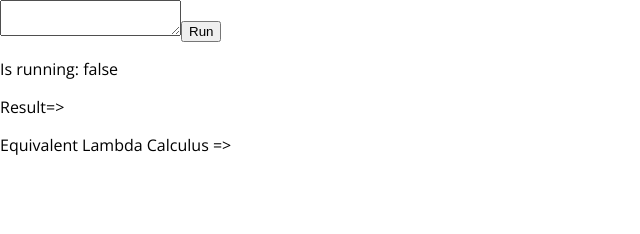
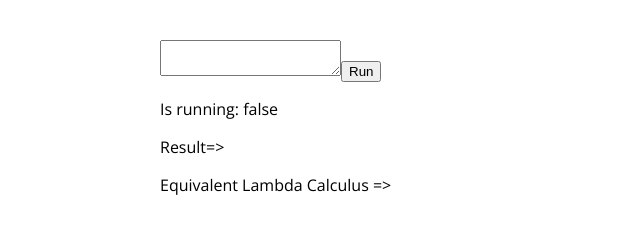
Before and after one commit to chrisco210/PersonalWebsiteV3, a Gatsby site: page /lml in a window 1280 px wide. Shown: the whole page, without its empty margins (0-640 px from the left). Built offline with nearby package versions, Linux system fonts and the light colour scheme; Gatsby itself is replaced by a stand-in of ours.

Commit message:
Fix small issues with interpreter

```diff
--- a/src/lml/Interface.js
+++ b/src/lml/Interface.js
@@ -1,7 +1,8 @@
 import React from "react"
-import { TextField } from "@material-ui/core"
+import { TextField, Box } from "@material-ui/core"
 
 import lml from "lml-online"
+
 /**
  * Interface for interacting with the LML interpreter
  */
--- a/src/pages/lml.js
+++ b/src/pages/lml.js
@@ -9,6 +9,8 @@ import {
   CardContent,
   CardMedia,
 } from "@material-ui/core"
+
+import Interface from "../lml/Interface"
 import {
   createMuiTheme,
   makeStyles,
@@ -16,12 +18,66 @@ import {
 } from "@material-ui/core/styles"
 import { grey } from "@material-ui/core/colors"
 
-import Interface from "../lml/Interface"
+/**
+ * Main page
+ */
 
 /**
  * Page to run the LML interpreter
  */
 
+const styles = makeStyles(t => ({
+  flex: {
+    display: "flex",
+    justifyContent: "center",
+    minHeight: "100vh",
+    alignItems: "center",
+  },
+  center: {
+    justifyContent: "center",
+    alignItems: "center",
+    padding: t.spacing(5),
+  },
+  flexCards: {
+    display: "flex",
+    minHeight: "100vh",
+  },
+  cardContainer: {
+    paddingTop: t.spacing(5),
+    pattingBottom: t.spacing(5),
+    flexShrink: 1,
+    [theme.breakpoints.up("md")]: {
+      paddingLeft: t.spacing(20),
+      paddingRight: t.spacing(20),
+    },
+  },
+  grow: {
+    flexGrow: 1,
+  },
+  shrink: {
+    flexShrink: 1,
+  },
+  accentBg: {
+    backgroundColor: grey[200],
+  },
+
+  content: {
+    flex: "1 0 auto",
+  },
+  cardRoot: {
+    display: "flex",
+    [theme.breakpoints.up("md")]: {
+      minHeight: 151,
+    },
+  },
+  cardDetails: {
+    display: "flex",
+    flexDirection: "column",
+  },
+  cover: {
+    width: 151,
+  },
+}))
 const theme = responsiveFontSizes(
   createMuiTheme({
     typography: {
@@ -68,9 +124,12 @@ const theme = responsiveFontSizes(
   })
 )
 export default function Lml() {
+  const classes = styles()
   return (
     <Theme theme={theme}>
-      <Interface></Interface>
+      <Box id="projects" className={[classes.cardContainer]}>
+        <Interface></Interface>
+      </Box>
     </Theme>
   )
 }
```
Also changed, not shown: static/interpreter.js.
